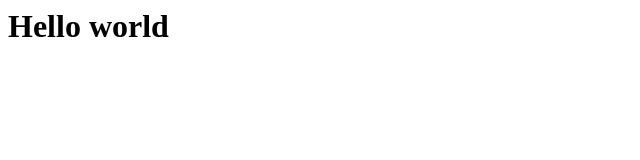
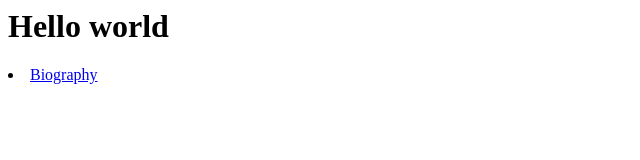
Before and after one commit to xssfeng/Mini-core, a plain HTML site: page index.html in a window 1280 px wide. Shown: the whole page, without its empty margins (0-640 px from the left). Drawn offline with Linux system fonts and the light colour scheme.

Commit message:
commit new test

```diff
--- a/index.html
+++ b/index.html
@@ -5,5 +5,6 @@
 </head>
 <body>
 	<h1>Hello world</h1>
+	<li><a href="bio.html">Biography</a></li>
 </body>
 </html>
```
